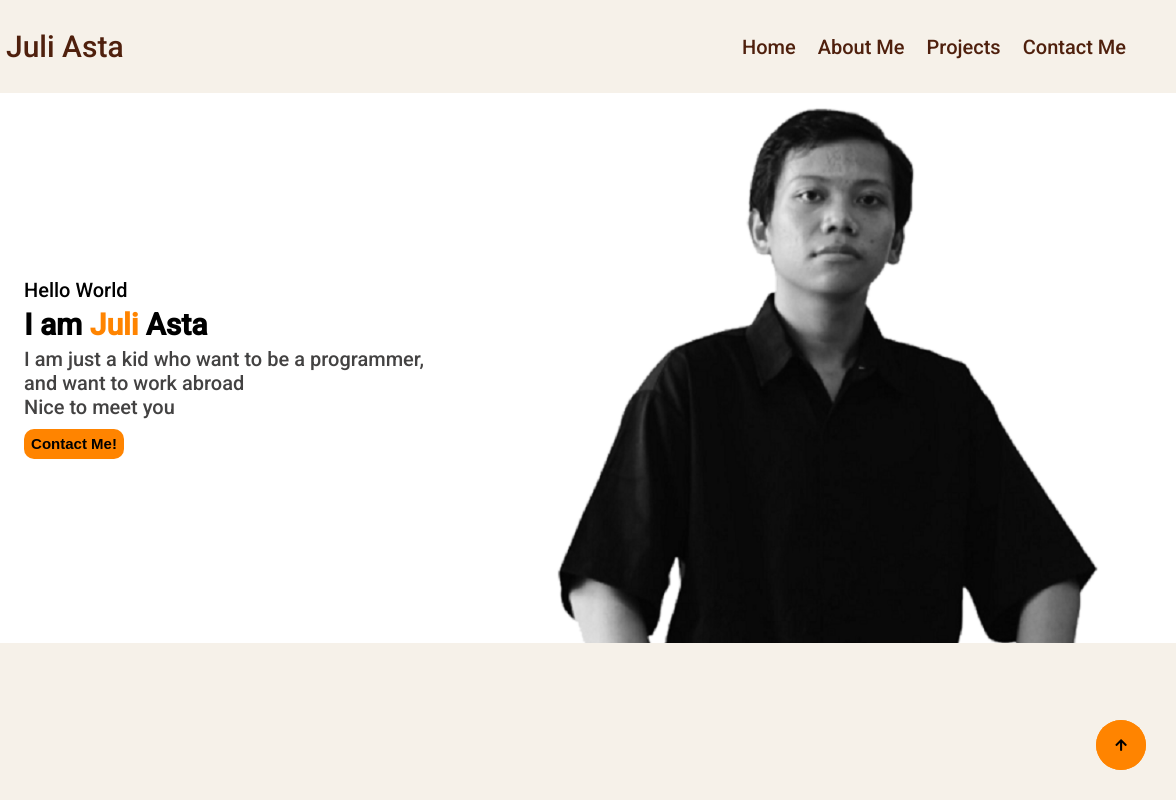
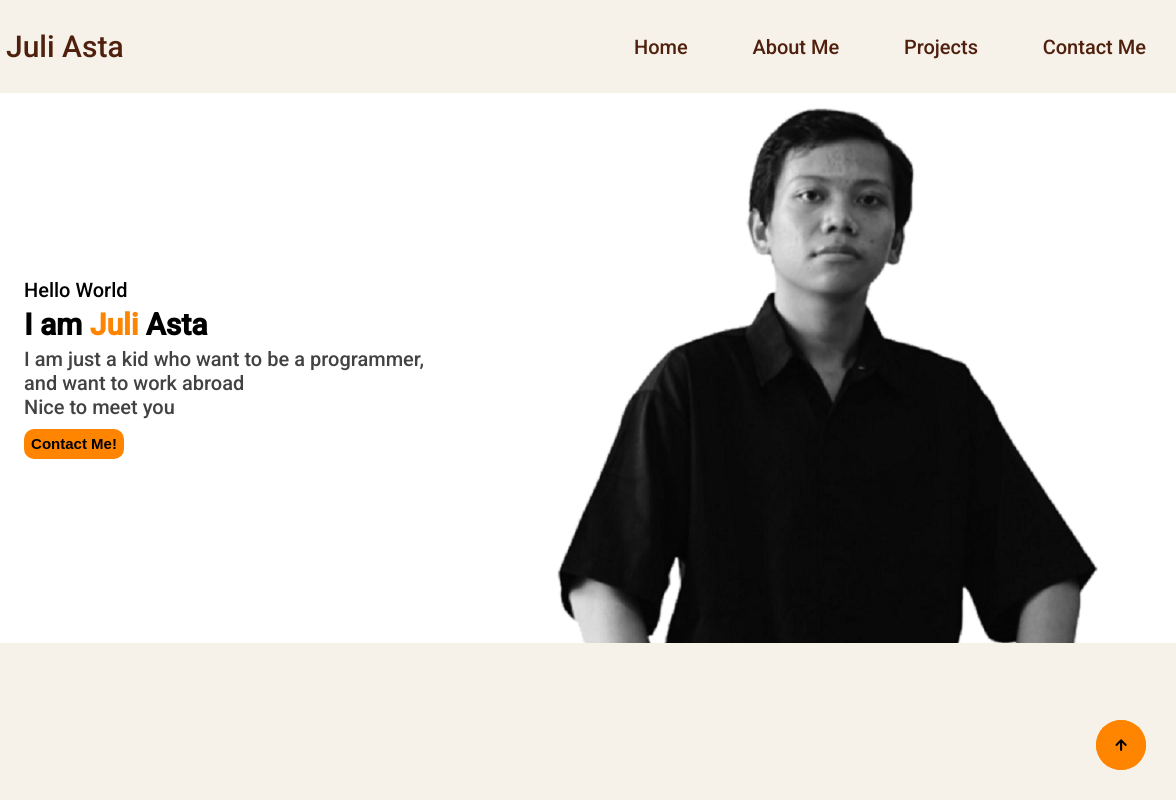
Before and after one commit to JuliAstaa/portpolio, a plain HTML site: page index.html in a window 1280 px wide. Shown: the top 800 px of the page, 104-1280 px from the left. Drawn offline with nearby package versions, Linux system fonts and the light colour scheme.

Commit message:
style.css

```diff
--- a/style.css
+++ b/style.css
@@ -51,8 +51,8 @@ body {
     margin: 20px;
     display: flex;
     align-items: center;
-    width: 30%;
-    margin-right: 50px;
+    width: 40%;
+    margin-right: 30px;
 }
 
 .hamburger-menu span{
```
